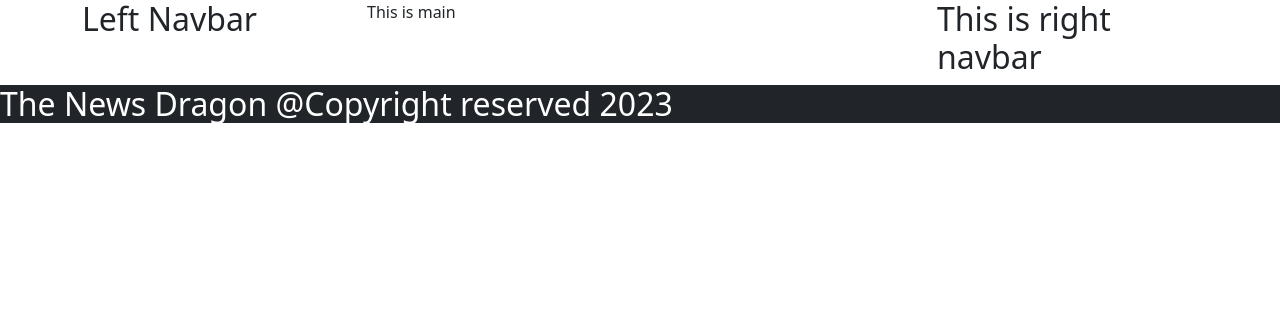
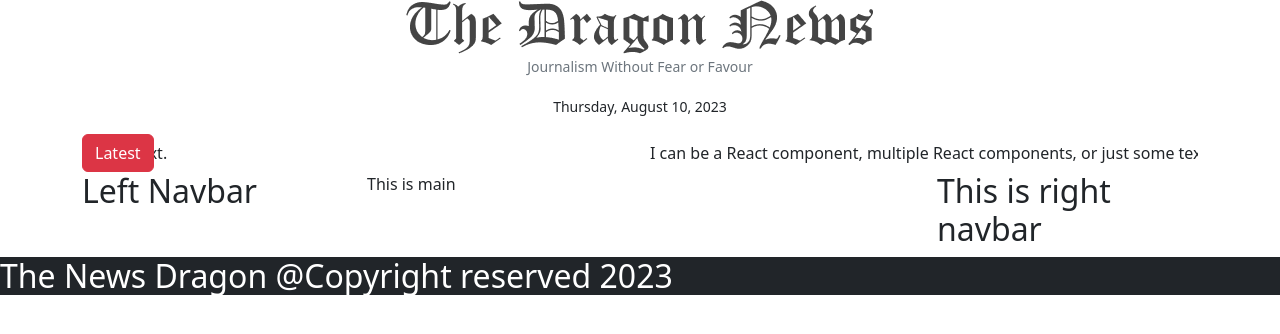
Before and after one commit to Ahana-Nandi-Tultul/PH_The_New_Dragon_Client, a React (Vite) app: page / in a window 1280 px wide. Shown: the top 334 px of the page. Built offline with nearby package versions, Linux system fonts and the light colour scheme.

Commit message:
add Header

```diff
--- a/package.json
+++ b/package.json
@@ -12,9 +12,11 @@
   "dependencies": {
     "bootstrap": "^5.3.1",
     "firebase": "^10.1.0",
+    "moment": "^2.29.4",
     "react": "^18.2.0",
     "react-bootstrap": "^2.8.0",
     "react-dom": "^18.2.0",
+    "react-fast-marquee": "^1.6.0",
     "react-router-dom": "^6.14.2"
   },
   "devDependencies": {
--- a/src/pages/Shared/Header/Header.jsx
+++ b/src/pages/Shared/Header/Header.jsx
@@ -1,10 +1,26 @@
 import React from 'react';
+import logo from '../../../assets/logo.png'
+import Marquee from "react-fast-marquee";
+import Button from 'react-bootstrap/Button';
+import Container from 'react-bootstrap/Container';
+import moment from 'moment/moment';
+
 
 const Header = () => {
     return (
-        <div>
-
-        </div>
+        <Container>
+            <div className='text-center'>
+                <img src={logo} alt="" />
+                <p className='text-secondary'><small>Journalism Without Fear or Favour</small></p>
+                <p><small>{moment().format("dddd, MMMM D, YYYY")}</small></p>
+            </div>
+            <div className='d-flex'>
+                <Button variant="danger">Latest</Button>
+                <Marquee speed={100}>
+                    I can be a React component, multiple React components, or just some text.
+                </Marquee>
+            </div>
+        </Container>
     );
 };
 
```
Also changed, not shown: 2 other files (tests, documents, lock files or other folders).
